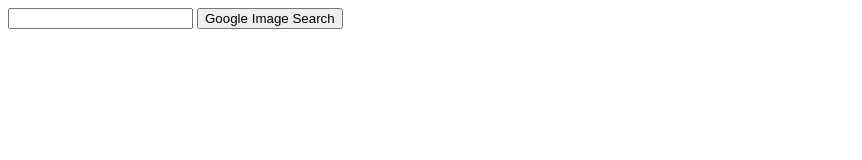
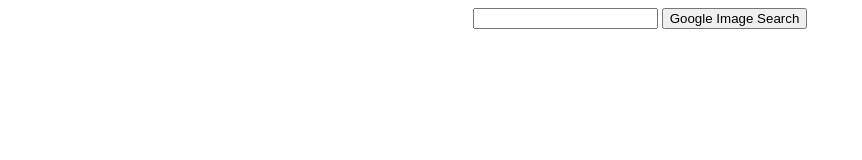
Before and after one commit to makifyegin/HVCS50, a plain HTML site: page image.html in a window 1280 px wide. Shown: the whole page, without its empty margins (0-862 px from the left). Drawn offline with Linux system fonts and the light colour scheme.

Commit message:
I added something to looks good

```diff
--- /dev/null
+++ b/google.css
@@ -0,0 +1,7 @@
+body {
+    text-align: center;
+}
+div{
+    margin-left: auto;
+    margin-right: auto;
+}
--- a/image.html
+++ b/image.html
@@ -1,12 +1,17 @@
 <!DOCTYPE html>
 <html lang="en">
     <head>
+        <meta charset="utf-8">
+        <meta name="viewport" content="width=device-width, initial-scale=1.0">
+        <link rel="stylesheet" href="google.css">
         <title>Search</title>
     </head>
     <body>
+        <div>
         <form action="https://www.google.com/imghp?hl=en&ogbl">
             <input type="text" name="q">
             <input type="submit" value="Google Image Search">
         </form>
+        </div>
     </body>
 </html>
```
Also changed, not shown: advance.html (+5 -0 lines), index.html (+5 -0 lines), trying.html (added).
